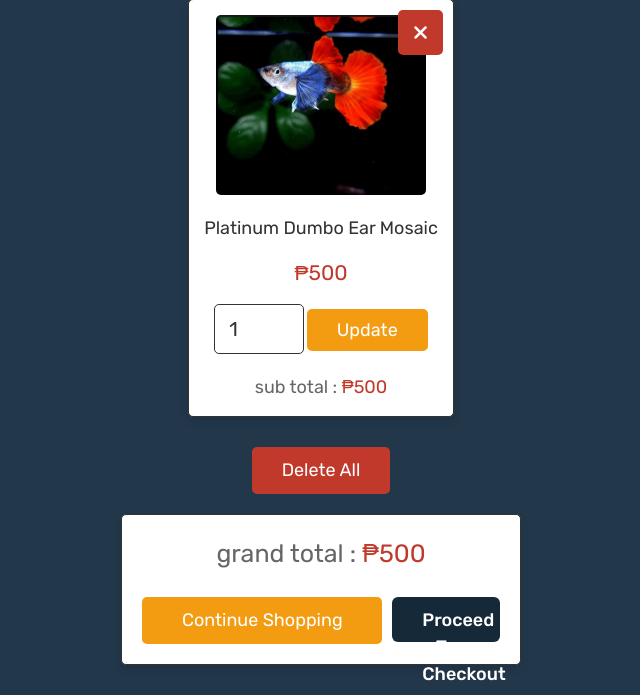
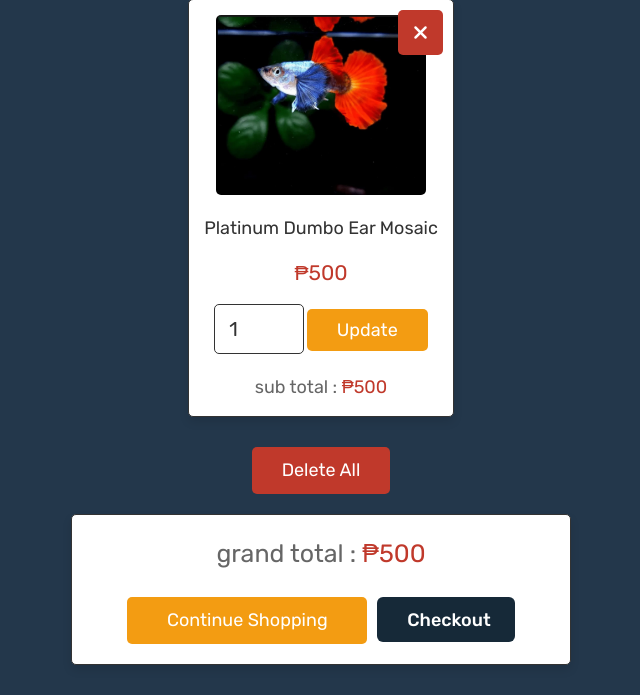
Before and after one commit to ggemryD/FishDaddies-E-Commerce, a PHP site: page /FishDaddies/cart.php in a window 1280 px wide. Shown: the part 424-1119 px from the top of the page, without its empty margins (319-959 px from the left). Run offline with PHP 8.4, Linux system fonts and the light colour scheme; a user stored in the database is signed in; data comes from the database, SQL or seed files in the repository.

Commit message:
fix the checkout button

```diff
--- a/cart.php
+++ b/cart.php
@@ -98,7 +98,7 @@ if(isset($_GET['delete_all'])){
          <p>grand total : <span>₱<?php echo $grand_total; ?></span></p>
          <div class="flex">
             <a href="shop.php" class="cts-btn">continue shopping</a>
-            <a href="checkout.php" class="btn proceed-checkout <?php echo ($grand_total > 1)?'':'disabled'; ?>">proceed to checkout</a>
+            <a href="checkout.php" class="btn proceed-checkout <?php echo ($grand_total > 1)?'':'disabled'; ?>">checkout</a>
          </div>
       </div>
 
--- a/css/cart.css
+++ b/css/cart.css
@@ -206,7 +206,7 @@ section{
 
 .shopping-cart .cart-total{
    width: 100%;
-   max-width: 40rem;
+   max-width: 50rem;
    margin:0 auto;
    border:var(--border);
    padding:2rem;
```
